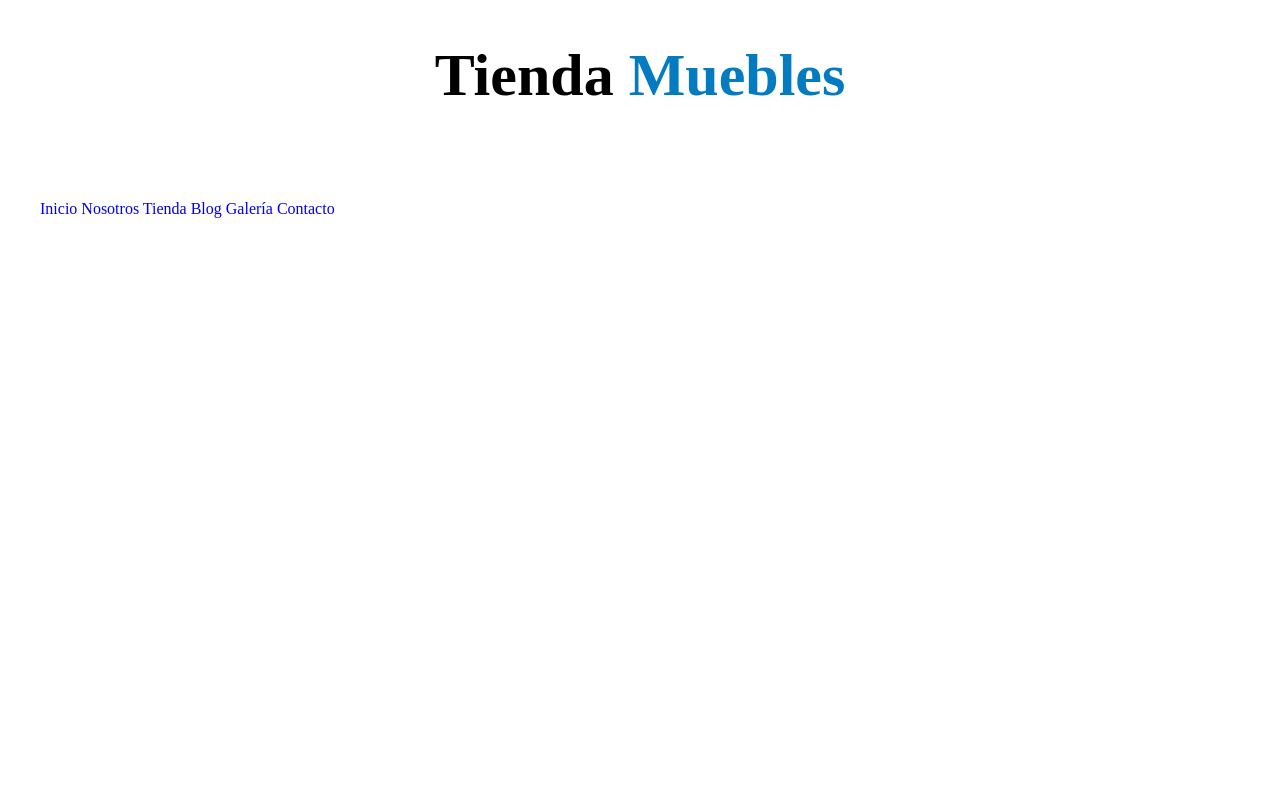
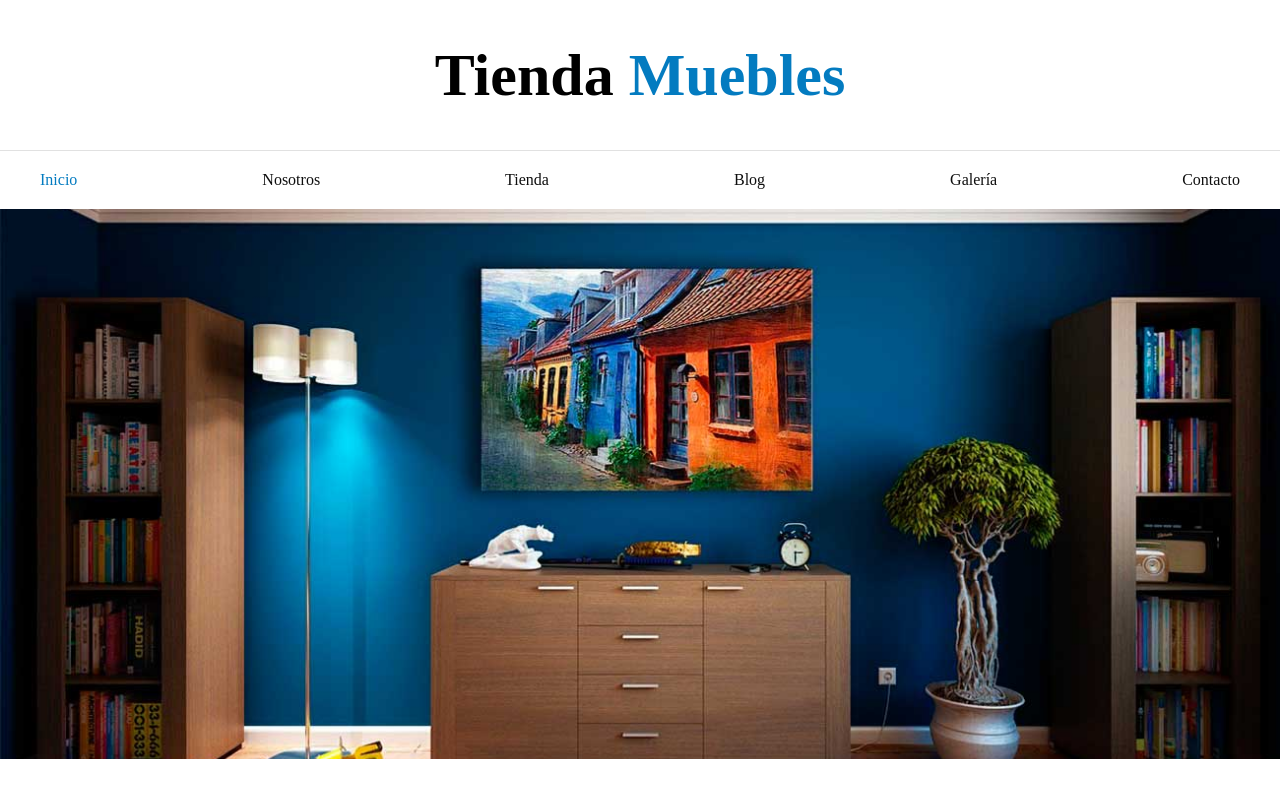
Before and after one commit to AtochePascual-Dev/Tienda-Muebles, a plain HTML site: page index.html in a window 1280 px wide. Drawn offline with Linux system fonts and the light colour scheme.

Commit message:
[ADD] hero

```diff
--- a/css/style.css
+++ b/css/style.css
@@ -78,9 +78,53 @@ ul {
 }
 
 .header__title {
+  margin: 0;
   text-align: center;
 }
 
 .header__span {
   color: var(--color-principal);
 }
+
+/* * Menu */
+.contenedor {
+  border-top: 1px solid #e1e1e1;
+}
+
+.menu {
+  padding: 2rem 0;
+  display: flex;
+  flex-direction: column;
+  align-items: center;
+  gap: 1rem;
+}
+
+@media (min-width:768px) {
+  .menu {
+    flex-direction: row;
+    justify-content: space-between;
+  }
+}
+
+.menu__link {
+  color: rgb(15, 15, 15);
+}
+
+.menu__link--select {
+  color: var(--color-principal);
+}
+
+/* * Hero */
+.hero {
+  height: 50rem;
+  background-image: url("../img/principal.jpg");
+  background-repeat: no-repeat;
+  background-size: cover;
+  background-position: center;
+}
+
+@media (min-width:768px) {
+  .hero {
+    height: 55rem;
+  }
+}
--- a/index.html
+++ b/index.html
@@ -30,6 +30,10 @@
     </nav>
   </div>
 
+
+  <div class="hero"></div>
+
+
 </body>
 
 </html>
```
